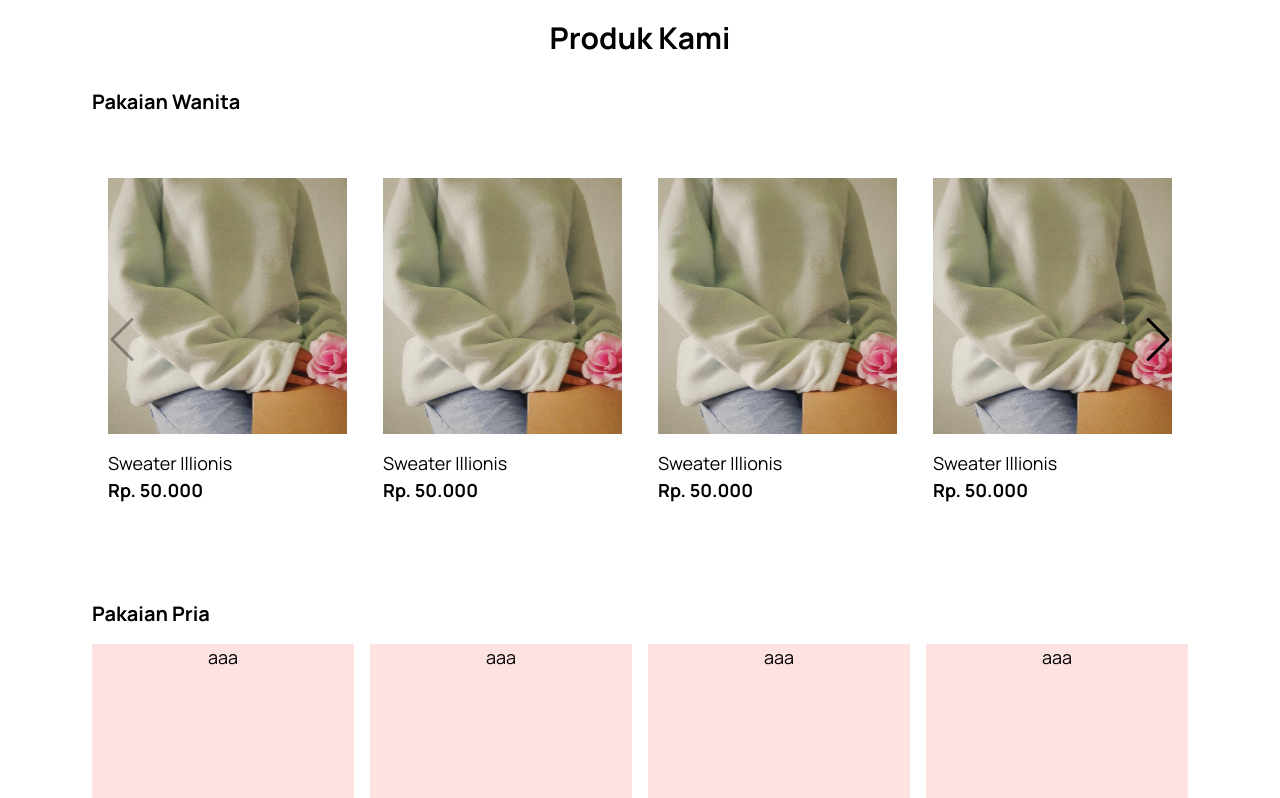
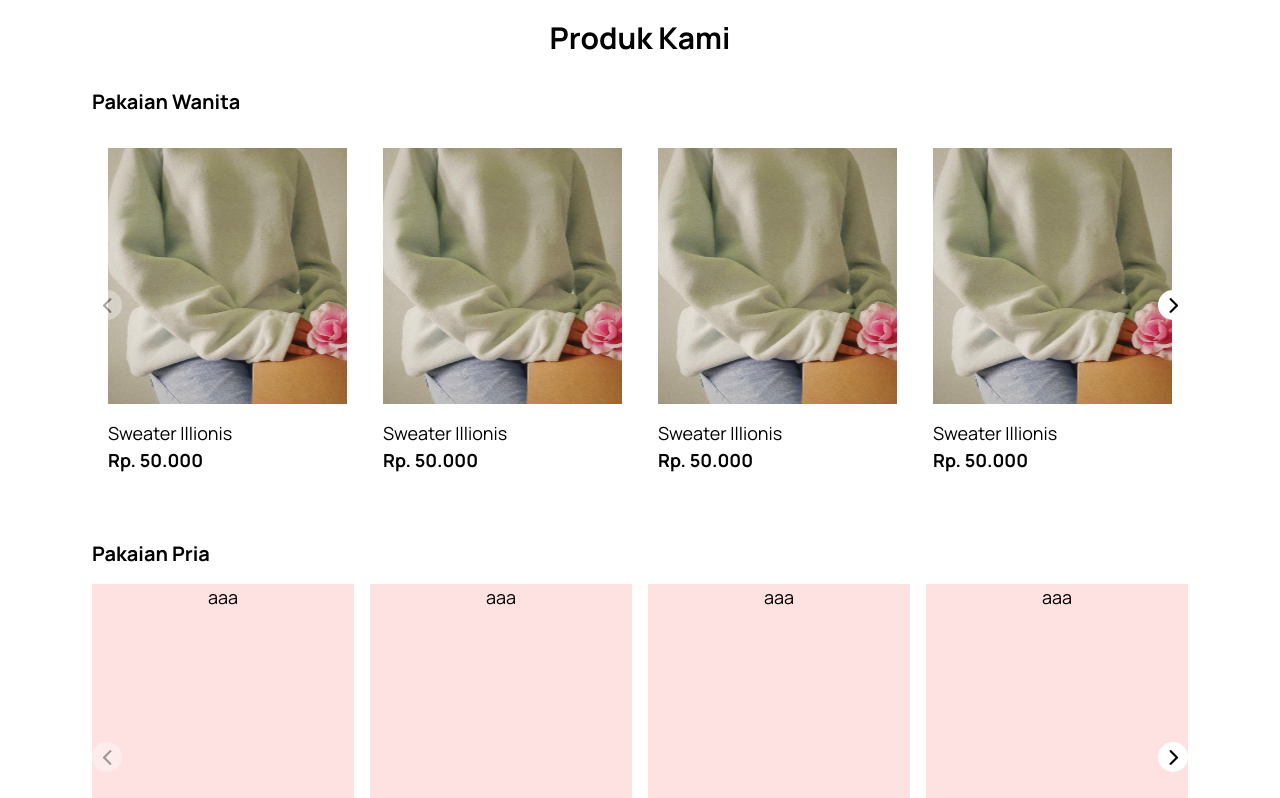
Before and after one commit to danielrama7/bikinnyaman_thrift, a React (Create React App) app in the folder my-app/: page /homePage in a window 1280 px wide. Shown: the part 720-1518 px from the top of the page. Built offline with nearby package versions, Linux system fonts and the light colour scheme.

Commit message:
edit detail product

```diff
--- a/my-app/src/pages/Product_Detail/index.jsx
+++ b/my-app/src/pages/Product_Detail/index.jsx
@@ -1,10 +1,21 @@
 import React, { useState } from "react";
+import { Swiper, SwiperSlide } from "swiper/react";
+import { NavLink } from "react-router-dom";
 import product1 from "../../img/product1.jpg";
 import product2 from "../../img/product1.1.jpg";
 import product3 from "../../img/product1.2.jpg";
 import product4 from "../../img/product1.3.jpg";
+import product5 from "../../img/product1.4.jpg";
+import product6 from "../../img/product1.5.jpg";
 
-const miniImg = [product1, product2, product3, product4];
+import "swiper/css";
+import "swiper/css/navigation";
+
+import "./style.css";
+
+import { Navigation } from "swiper";
+
+const miniImg = [product1, product2, product3, product4, product5, product6];
 function Product_Detail() {
   const [activeImg, setActiveImg] = useState(product1);
 
@@ -19,7 +30,7 @@
           Detail Produk
         </h1>
       </div>
-      <div className="mx-20 mt-12 p-3">
+      <div className="mx-20 py-16 p-3">
         <div className="flex bg-white p-8">
           <div className="w-2/5 h-[525px] pr-8">
             <img
@@ -53,7 +64,23 @@
               <button className="h-8 w-8 bg-White">M</button>
               <button className="h-8 w-8 bg-White">L</button>
             </div>
-            <div className="flex w-full justify-between">
+            <div className="flex justify-between mb-5">
+              <div className="w-full pr-4">
+                <NavLink to="/keranjangBelanja" className="w-full">
+                  <button className="font-bold hover:text-white p-2 border-2 rounded w-full hover:bg-[#d0cba0] hover:border-transparent duration-500">
+                    Tambahkan ke Keranjang
+                  </button>
+                </NavLink>
+              </div>
+              <div className="w-full">
+                <NavLink to="/wishlist" className="w-full">
+                  <button className="font-bold hover:text-white p-2 border-2 rounded w-full hover:bg-[#d0cba0] hover:border-transparent duration-500">
+                    Tambahkan ke Wishlist
+                  </button>
+                </NavLink>
+              </div>
+            </div>
+            {/* <div className="flex w-full justify-between">
               <button className="h-40 w-8 mr-4 bg-[#F6F6F6]">&lt;</button>
               <div className="flex w-full justify-between">
                 {miniImg.map((img, i) => (
@@ -71,6 +98,31 @@
                 ))}
               </div>
               <button className="h-40 w-8 bg-[#F6F6F6] ml-4">&gt;</button>
+            </div> */}
+            <div>
+              <Swiper
+                slidesPerView={4}
+                spaceBetween={-30}
+                navigation={true}
+                modules={[Navigation]}
+                className="mySwiper"
+              >
+                {miniImg.map((img, i) => (
+                  <SwiperSlide>
+                    <div
+                      key={i}
+                      className="h-40 w-32"
+                      onClick={() => handlerImg(img)}
+                    >
+                      <img
+                        src={img}
+                        alt=""
+                        className="object-cover h-full w-full"
+                      />
+                    </div>
+                  </SwiperSlide>
+                ))}
+              </Swiper>
             </div>
           </div>
         </div>
--- a/my-app/src/pages/Product_Detail/style.css
+++ b/my-app/src/pages/Product_Detail/style.css
@@ -0,0 +1,68 @@
+.swiper {
+  width: 100%;
+  height: 100%;
+}
+
+.swiper-slide {
+  text-align: center;
+  font-size: 18px;
+  background: #fff;
+
+  /* Center slide text vertically */
+  display: -webkit-box;
+  display: -ms-flexbox;
+  display: -webkit-flex;
+  display: flex;
+  -webkit-box-pack: center;
+  -ms-flex-pack: center;
+  -webkit-justify-content: center;
+  justify-content: center;
+  -webkit-box-align: center;
+  -ms-flex-align: center;
+  -webkit-align-items: center;
+  align-items: center;
+}
+
+.swiper-slide img {
+  display: block;
+  width: 100%;
+  height: 100%;
+  object-fit: cover;
+}
+
+.swiper-button-next {
+  display: flex;
+  align-items: center;
+  justify-content: end;
+  color: black;
+  height: 30px;
+  width: 30px;
+  border: 4px;
+  border-radius: 50px;
+  margin-right: -10px;
+  background-color: white;
+  background-image: url(../../icon/next.png);
+  background-repeat: no-repeat;
+  background-position: center;
+}
+
+.swiper-button-prev::after,
+.swiper-button-next::after {
+  display: none;
+}
+
+.swiper-button-prev {
+  display: flex;
+  align-items: center;
+  justify-content: start;
+  color: black;
+  height: 30px;
+  width: 30px;
+  border: 4px;
+  border-radius: 50px;
+  margin-left: -10px;
+  background-color: white;
+  background-image: url(../../icon/prev.png);
+  background-repeat: no-repeat;
+  background-position: center;
+}
```
Also changed, not shown: my-app/src/icon/next.png (added), my-app/src/icon/prev.png (added).
